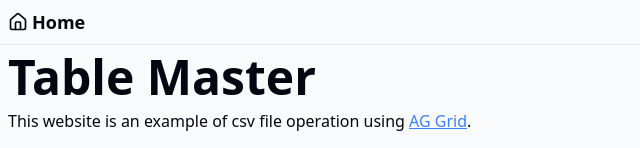
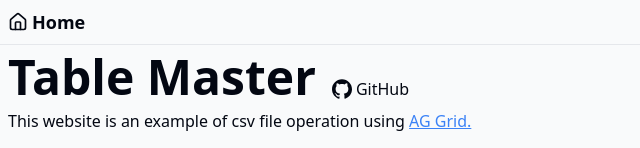
Before and after one commit to ryuapp/table-master, a React (Vite) app: page / in a window 1280 px wide. Shown: the top 148 px of the page, without its empty margins (0-640 px from the left). Built offline with nearby package versions, Linux system fonts and the light colour scheme; what ag-grid-community would draw is missing.

Commit message:
Add GitHub Link

```diff
--- /dev/null
+++ b/src/components/github-icon.tsx
@@ -0,0 +1,19 @@
+import type { FC } from "react";
+
+type Props = {
+  size: number | string;
+};
+
+export const GithubIcon: FC<Props> = ({ size }) => (
+  <svg
+    role="img"
+    fill="currentColor"
+    viewBox="0 0 24 24"
+    height={size}
+    width={size}
+    xmlns="http://www.w3.org/2000/svg"
+  >
+    <title>GitHub</title>
+    <path d="M12 .297c-6.63 0-12 5.373-12 12 0 5.303 3.438 9.8 8.205 11.385.6.113.82-.258.82-.577 0-.285-.01-1.04-.015-2.04-3.338.724-4.042-1.61-4.042-1.61C4.422 18.07 3.633 17.7 3.633 17.7c-1.087-.744.084-.729.084-.729 1.205.084 1.838 1.236 1.838 1.236 1.07 1.835 2.809 1.305 3.495.998.108-.776.417-1.305.76-1.605-2.665-.3-5.466-1.332-5.466-5.93 0-1.31.465-2.38 1.235-3.22-.135-.303-.54-1.523.105-3.176 0 0 1.005-.322 3.3 1.23.96-.267 1.98-.399 3-.405 1.02.006 2.04.138 3 .405 2.28-1.552 3.285-1.23 3.285-1.23.645 1.653.24 2.873.12 3.176.765.84 1.23 1.91 1.23 3.22 0 4.61-2.805 5.625-5.475 5.92.42.36.81 1.096.81 2.22 0 1.606-.015 2.896-.015 3.286 0 .315.21.69.825.57C20.565 22.092 24 17.592 24 12.297c0-6.627-5.373-12-12-12" />
+  </svg>
+);
--- a/src/routes/__root.tsx
+++ b/src/routes/__root.tsx
@@ -9,10 +9,11 @@
 function RootComponent() {
   return (
     <>
-      <div className="flex gap-2 p-2 text-lg">
+      <div className="flex gap-3 p-2 text-lg">
+        <div>
           <Link
             to="/"
-          className=" flex items-center gap-1"
+            className="flex items-center gap-1"
             activeProps={{
               className: "font-bold",
             }}
@@ -20,7 +21,8 @@
           >
             <Home size="20" />
             Home
-        </Link>{" "}
+          </Link>
+        </div>
       </div>
       <hr />
       <Outlet />
--- a/src/routes/index.tsx
+++ b/src/routes/index.tsx
@@ -1,4 +1,5 @@
 import { createFileRoute } from "@tanstack/react-router";
+import { GithubIcon } from "../components/github-icon";
 import { Table } from "../components/table";
 
 export const Route = createFileRoute("/")({
@@ -9,18 +10,28 @@
   return (
     <div className="flex flex-col gap-4 p-2">
       <div className="flex flex-col gap-2">
-        <h1 className="font-bold text-5xl">Table Master</h1>
+        <div className="flex items-end gap-4">
+          {" "}
+          <h1 className="font-bold text-5xl">Table Master</h1>{" "}
+          <a
+            href="https://github.com/ryuapp/table-master"
+            className="flex h-fit w-fit items-center gap-1"
+          >
+            <GithubIcon size="20" />
+            GitHub
+          </a>
+        </div>
         <p>
           This website is an example of csv file operation using{" "}
           <a
             className="text-blue-500 underline"
             href="https://www.ag-grid.com/"
           >
-            AG Grid
+            AG Grid.
           </a>
-          .
         </p>
       </div>
+
       <div>
         <Table />
       </div>
```
Lines whose indentation alone changed are shown as unchanged.
